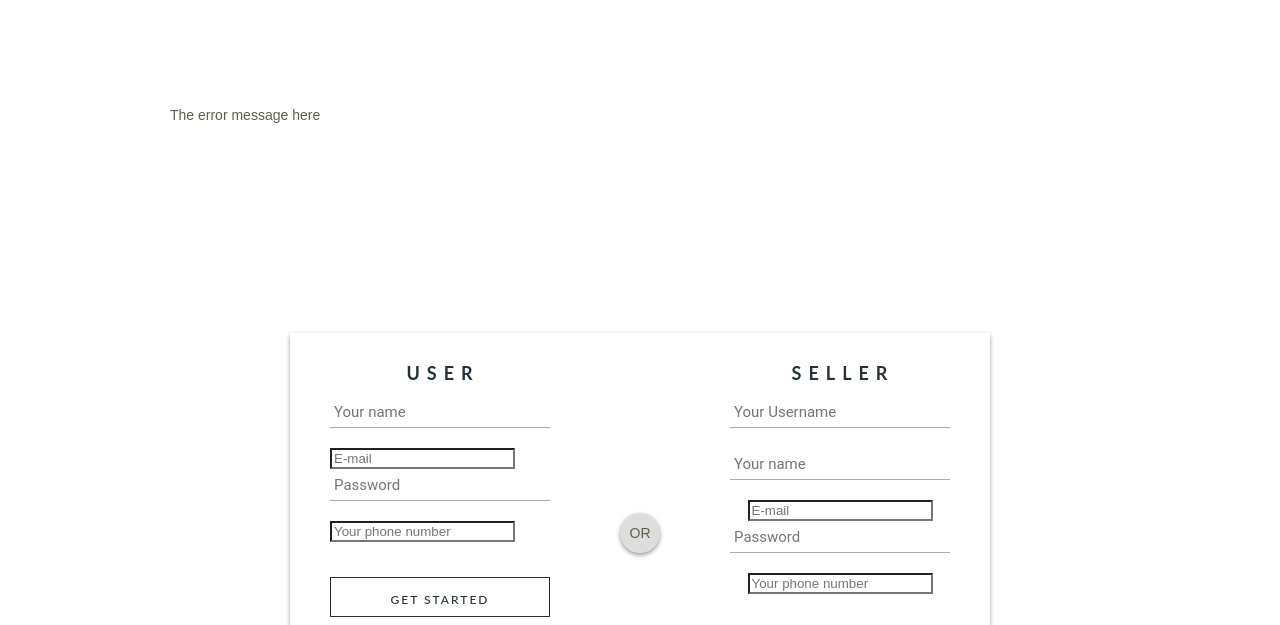
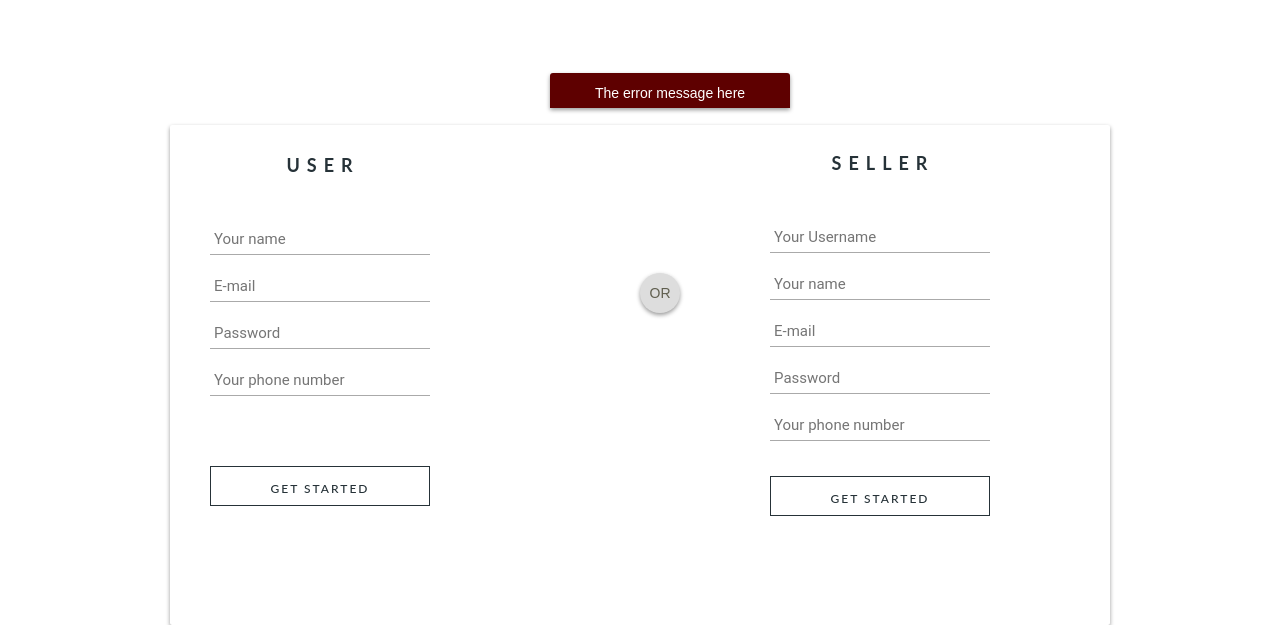
Before and after one commit to ManalR/PojectResturant, a plain HTML site: page signup.html in a window 1280 px wide. Shown: the part 327-952 px from the top of the page. Drawn offline with nearby package versions, Linux system fonts and the light colour scheme.

Commit message:
this is the final update sorry

```diff
--- a/css/signup.css
+++ b/css/signup.css
@@ -2,23 +2,24 @@
 
 
 #login-box {
-  position: relative;
-  margin: 20% auto;
-  width: 700px;
-  height: 400px;
+  margin: 30%,
+  top:300;
+  left: 700;
+ position:static;
+  height: 500px;
   background: #FFF;
   border-radius: 2px;
   box-shadow: 0 2px 4px rgba(0, 0, 0, 0.4);
 }
 
 .left {
-  position: absolute;
+  position: static;
   top: 0;
   left: 0;
   box-sizing: border-box;
   padding: 40px;
   width: 300px;
-  height: 400px;
+  height: 500px;
 }
 
 h1 {
@@ -29,17 +30,19 @@ h1 {
 
    font-size: 18px;
             font-weight: 700;
-            margin-bottom: 23px;
+
             text-indent: 6px;
             letter-spacing: 7px;
             text-transform: uppercase;
 }
 
 input[type="text"],
-input[type="password"] {
+input[type="password"],
+input[type="email"],
+input[type="number"] {
   display: block;
   box-sizing: border-box;
-  margin-bottom: 20px;
+  margin-bottom: 15px;
   padding: 4px;
   width: 220px;
   height: 32px;
@@ -52,7 +55,9 @@ input[type="password"] {
 }
 
 input[type="text"]:focus,
-input[type="password"]:focus {
+input[type="password"]:focus,
+input[type="email"]:focus,
+input[type="number"]:focus {
   border-bottom: 2px solid #4d041e;
   color: #4d041e;
   transition: 0.2s ease;
@@ -66,6 +71,7 @@ input[type="SUBMIT"] {
   text-transform: uppercase;
   transition: 0.1s ease;
   cursor: pointer;
+  margin-bottom: 15px;
 font-size: 12px;
 line-height: 42px;
 display: block;
@@ -106,8 +112,8 @@ input[type="SUBMIT"]:active {
 
 .or {
   position: absolute;
-  top: 180px;
-  left: 330px;
+  top: 600px;
+  left: 640px;
   width: 40px;
   height: 40px;
   background: #DDD;
@@ -119,11 +125,30 @@ input[type="SUBMIT"]:active {
 
 .right {
   position: absolute;
-  top: 0;
-  right: 0;
+  top: 450px;
+  right: 250px;
   box-sizing: border-box;
   padding: 40px;
   width: 300px;
-  height: 400px;
+  height: 500px;
   border-radius: 0 2px 2px 0;
 }
+
+
+
+ #error-form {
+  position:absolute;
+  top: 400px;
+  left: 550px;
+  border-radius: 3px 3px 0 0;
+  box-shadow: 0 2px 4px rgba(0, 0, 0, 0.4);
+  line-height: 40px;
+  text-align: center;
+  font-family: 'Exo', sans-serif;
+  background: #5e0000;
+  width: 240px;
+  height: 35px;
+  color: white;
+    font-size:14px;
+
+}
```
